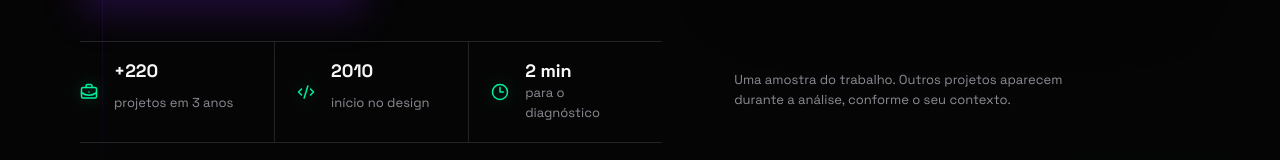
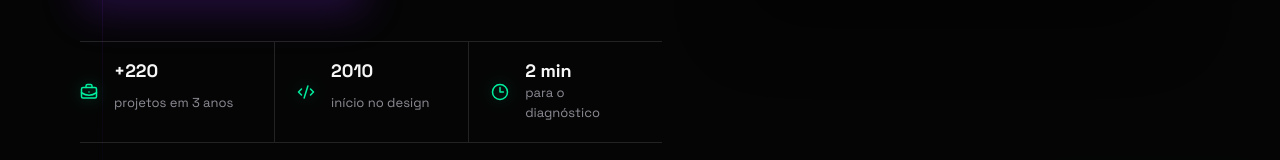
Before and after one commit to DevCassianoGalvao/lp-diagnostico-sites, a React (Vite) app: page / in a window 1280 px wide. Shown: the part 553-713 px from the top of the page. Built offline with nearby package versions, Linux system fonts and the light colour scheme.

Commit message:
style: remove portfolio helper copy

```diff
--- a/src/main.tsx
+++ b/src/main.tsx
@@ -378,7 +378,6 @@ function Welcome({ recovered, onStart, onResume }: {
               </a>
             ))}
           </div>
-          <p>Uma amostra do trabalho. Outros projetos aparecem durante a análise, conforme o seu contexto.</p>
         </div>
       </section>
     </div>
--- a/src/styles/global.css
+++ b/src/styles/global.css
@@ -232,7 +232,6 @@ img { display: block; max-width: 100%; }
 .hero-project > strong { left: 14px; color: var(--text); font-size: 15px; }
 .hero-project > svg { right: 14px; color: var(--purple-hover); }
 .hero-project::after { content:""; position:absolute; inset:auto 0 0; height:72px; background:linear-gradient(transparent,rgba(5,5,7,.98)); }
-.hero-work > p { max-width: 42ch; margin: 16px 0 0; color: var(--text-muted); font-size: 13px; }
 
 .portfolio-showcase, .about-band { width: min(calc(100% - 48px), 1180px); margin: 0 auto; padding: 112px 0; border-top: 1px solid var(--border); }
 .section-heading { display: grid; grid-template-columns: minmax(0, 1.2fr) minmax(260px, 0.8fr); align-items: end; gap: 64px; margin-bottom: 46px; }
@@ -540,7 +539,6 @@ img { display: block; max-width: 100%; }
   .hero-project, .hero-project--1, .hero-project--2, .hero-project--3 { position: relative; inset: auto; width: 100%; height: 170px; scroll-snap-align: start; scroll-snap-stop: always; }
   .hero-project { user-select: none; }
   .hero-project img { height: 170px; -webkit-user-drag: none; user-select: none; }
-  .hero-work > p { display: none; }
   .hero-metrics { display: none; }
   .hero-metrics > span { padding: 14px 0; }
   .hero-metrics > span + span { padding-left: 0; border-top: 1px solid var(--border); border-left: 0; }
```
